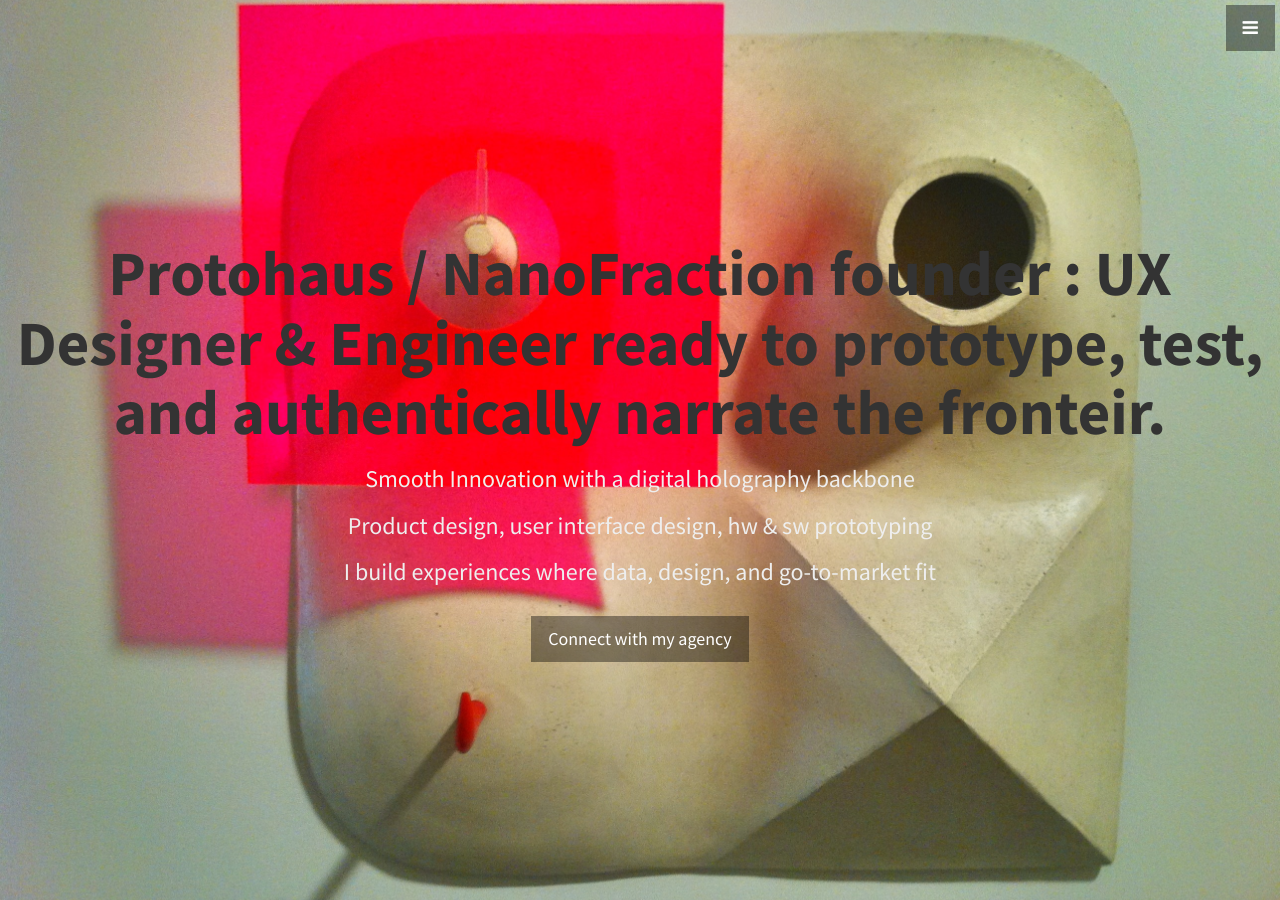
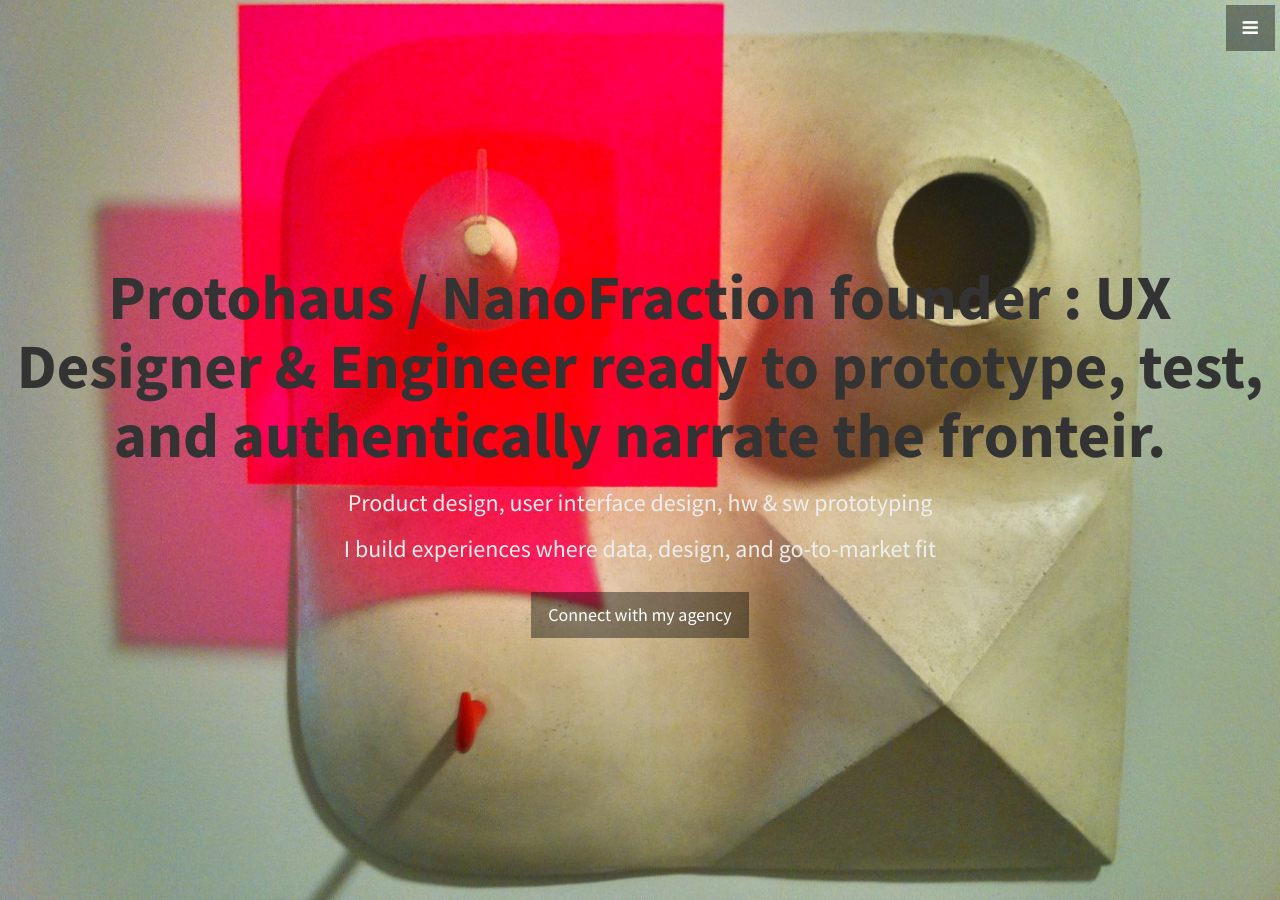
Before and after one commit to protoedu/protoedu.github.io, a Jekyll site: the page built from index.html, in a window 1280 px wide and 900 px high. Built offline with Jekyll 4.4.1, drawn with Linux system fonts in a browser that asks for light colours.

Commit message:
Update header.html

```diff
--- a/_includes/header.html
+++ b/_includes/header.html
@@ -3,7 +3,7 @@
     <h1>Protohaus / NanoFraction founder : UX Designer & Engineer ready to prototype, test, and authentically narrate the fronteir.</h1>
     <p></p>
     <p></p>
-    <h3>Smooth Innovation with a digital holography backbone</h3>
+    <p></p>
     <h3>Product design, user interface design, hw & sw prototyping</h3>
     <h3>I build experiences where data, design, and go-to-market fit</h3>
     <br>
```
